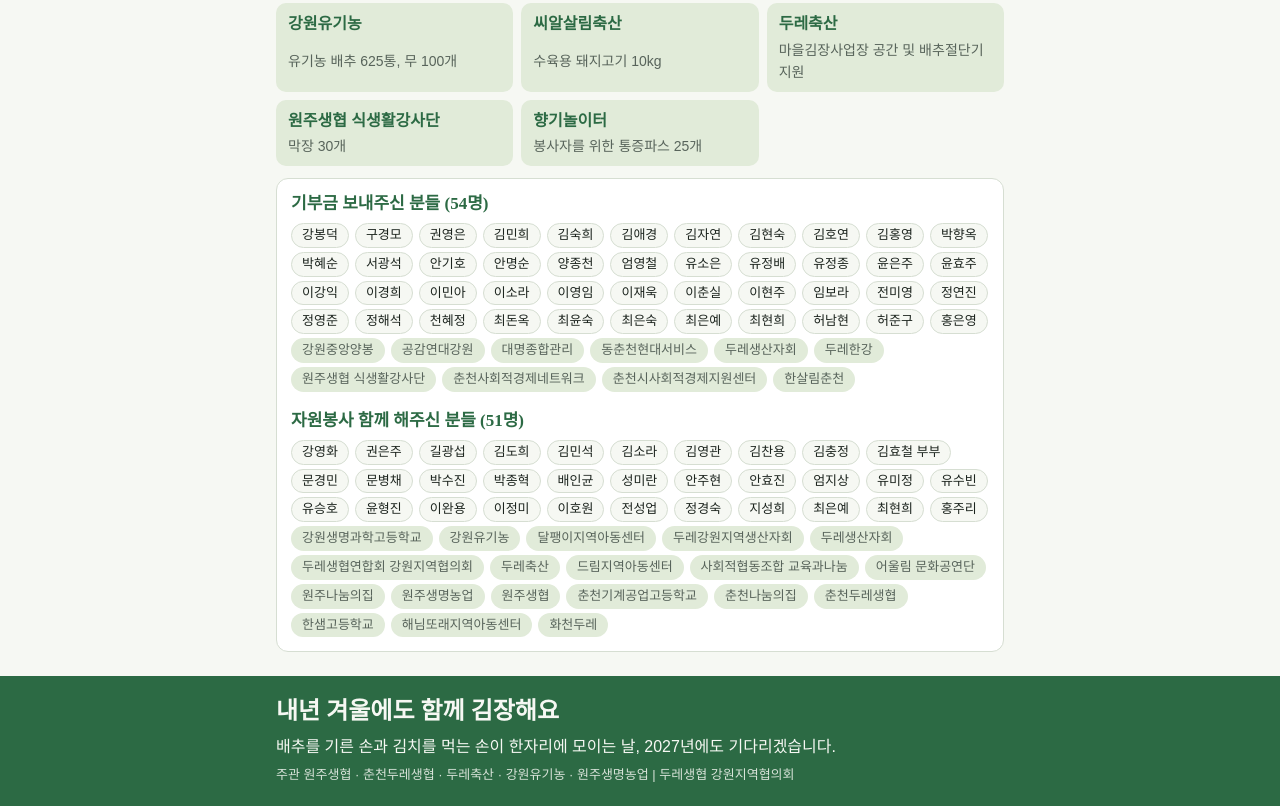
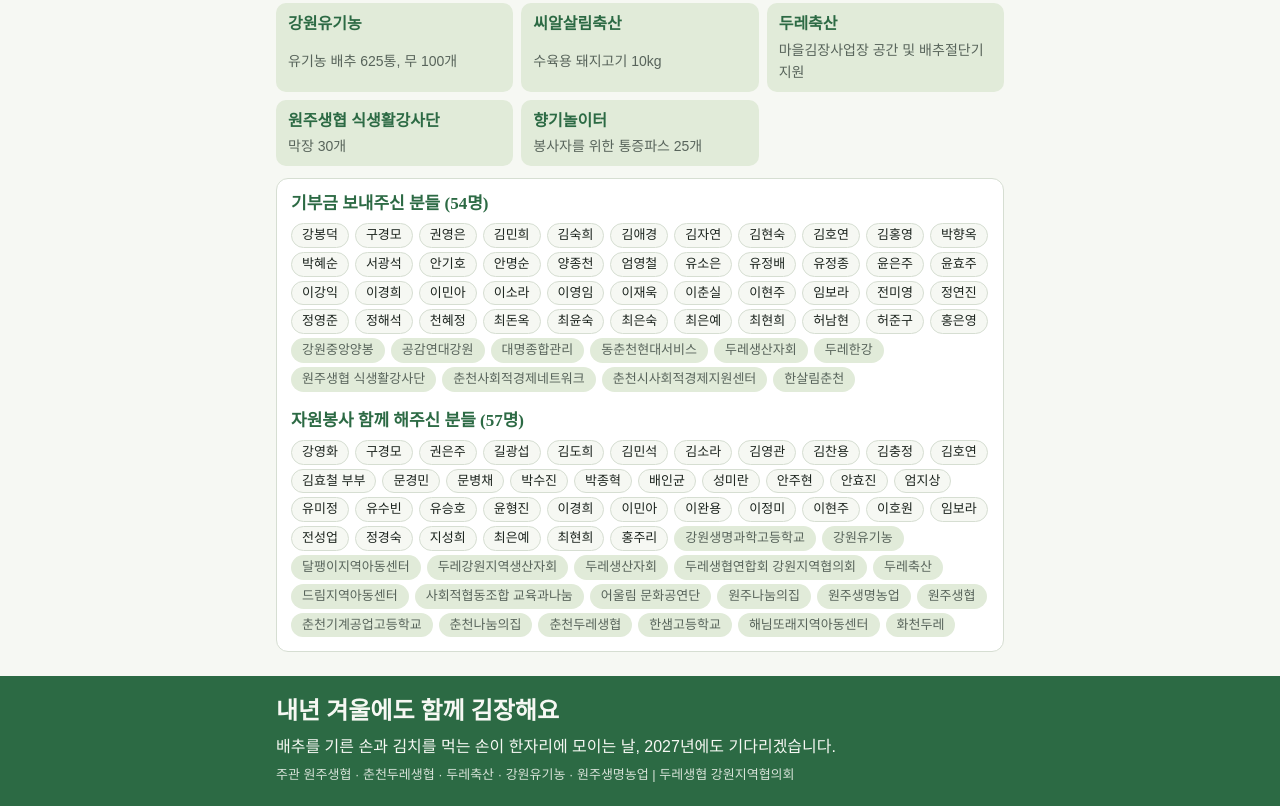
Before and after one commit to gwdure/kj26, a plain HTML site: page index.html in a window 1280 px wide. Shown: the part 4136-4942 px from the top of the page. Drawn offline with Linux system fonts and the light colour scheme; a web font is replaced by a local one.

Commit message:
기부와 자원봉사 모두 한 분 자원봉사 명단에 추가

```diff
--- a/index.html
+++ b/index.html
@@ -336,9 +336,9 @@ footer small{opacity:.85;font-size:13px}
     <ul>
       <li>강봉덕</li><li>구경모</li><li>권영은</li><li>김민희</li><li>김숙희</li><li>김애경</li><li>김자연</li><li>김현숙</li><li>김호연</li><li>김홍영</li><li>박향옥</li><li>박혜순</li><li>서광석</li><li>안기호</li><li>안명순</li><li>양종천</li><li>엄영철</li><li>유소은</li><li>유정배</li><li>유정종</li><li>윤은주</li><li>윤효주</li><li>이강익</li><li>이경희</li><li>이민아</li><li>이소라</li><li>이영임</li><li>이재욱</li><li>이춘실</li><li>이현주</li><li>임보라</li><li>전미영</li><li>정연진</li><li>정영준</li><li>정해석</li><li>천혜정</li><li>최돈옥</li><li>최윤숙</li><li>최은숙</li><li>최은예</li><li>최현희</li><li>허남현</li><li>허준구</li><li>홍은영</li><li class="org">강원중앙양봉</li><li class="org">공감연대강원</li><li class="org">대명종합관리</li><li class="org">동춘천현대서비스</li><li class="org">두레생산자회</li><li class="org">두레한강</li><li class="org">원주생협 식생활강사단</li><li class="org">춘천사회적경제네트워크</li><li class="org">춘천시사회적경제지원센터</li><li class="org">한살림춘천</li>
     </ul>
-    <h3>자원봉사 함께 해주신 분들 (51명)</h3>
+    <h3>자원봉사 함께 해주신 분들 (57명)</h3>
     <ul>
-      <li>강영화</li><li>권은주</li><li>길광섭</li><li>김도희</li><li>김민석</li><li>김소라</li><li>김영관</li><li>김찬용</li><li>김충정</li><li>김효철 부부</li><li>문경민</li><li>문병채</li><li>박수진</li><li>박종혁</li><li>배인균</li><li>성미란</li><li>안주현</li><li>안효진</li><li>엄지상</li><li>유미정</li><li>유수빈</li><li>유승호</li><li>윤형진</li><li>이완용</li><li>이정미</li><li>이호원</li><li>전성업</li><li>정경숙</li><li>지성희</li><li>최은예</li><li>최현희</li><li>홍주리</li><li class="org">강원생명과학고등학교</li><li class="org">강원유기농</li><li class="org">달팽이지역아동센터</li><li class="org">두레강원지역생산자회</li><li class="org">두레생산자회</li><li class="org">두레생협연합회 강원지역협의회</li><li class="org">두레축산</li><li class="org">드림지역아동센터</li><li class="org">사회적협동조합 교육과나눔</li><li class="org">어울림 문화공연단</li><li class="org">원주나눔의집</li><li class="org">원주생명농업</li><li class="org">원주생협</li><li class="org">춘천기계공업고등학교</li><li class="org">춘천나눔의집</li><li class="org">춘천두레생협</li><li class="org">한샘고등학교</li><li class="org">해님또래지역아동센터</li><li class="org">화천두레</li>
+      <li>강영화</li><li>구경모</li><li>권은주</li><li>길광섭</li><li>김도희</li><li>김민석</li><li>김소라</li><li>김영관</li><li>김찬용</li><li>김충정</li><li>김호연</li><li>김효철 부부</li><li>문경민</li><li>문병채</li><li>박수진</li><li>박종혁</li><li>배인균</li><li>성미란</li><li>안주현</li><li>안효진</li><li>엄지상</li><li>유미정</li><li>유수빈</li><li>유승호</li><li>윤형진</li><li>이경희</li><li>이민아</li><li>이완용</li><li>이정미</li><li>이현주</li><li>이호원</li><li>임보라</li><li>전성업</li><li>정경숙</li><li>지성희</li><li>최은예</li><li>최현희</li><li>홍주리</li><li class="org">강원생명과학고등학교</li><li class="org">강원유기농</li><li class="org">달팽이지역아동센터</li><li class="org">두레강원지역생산자회</li><li class="org">두레생산자회</li><li class="org">두레생협연합회 강원지역협의회</li><li class="org">두레축산</li><li class="org">드림지역아동센터</li><li class="org">사회적협동조합 교육과나눔</li><li class="org">어울림 문화공연단</li><li class="org">원주나눔의집</li><li class="org">원주생명농업</li><li class="org">원주생협</li><li class="org">춘천기계공업고등학교</li><li class="org">춘천나눔의집</li><li class="org">춘천두레생협</li><li class="org">한샘고등학교</li><li class="org">해님또래지역아동센터</li><li class="org">화천두레</li>
     </ul>
   </div>
 </div></section>
```
